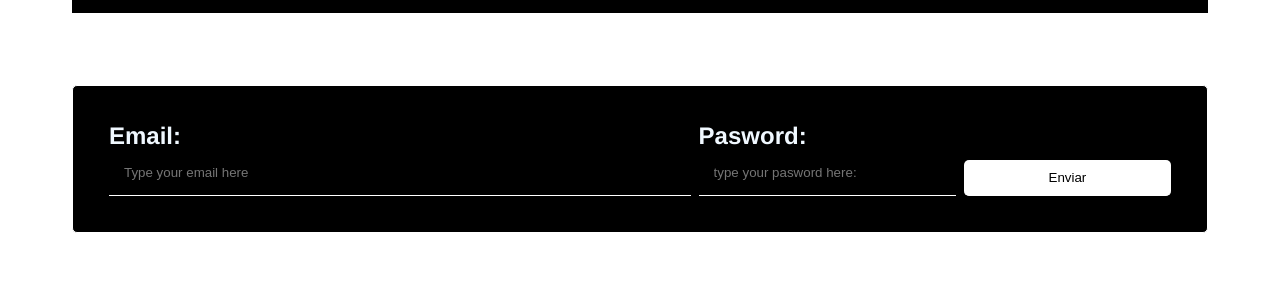
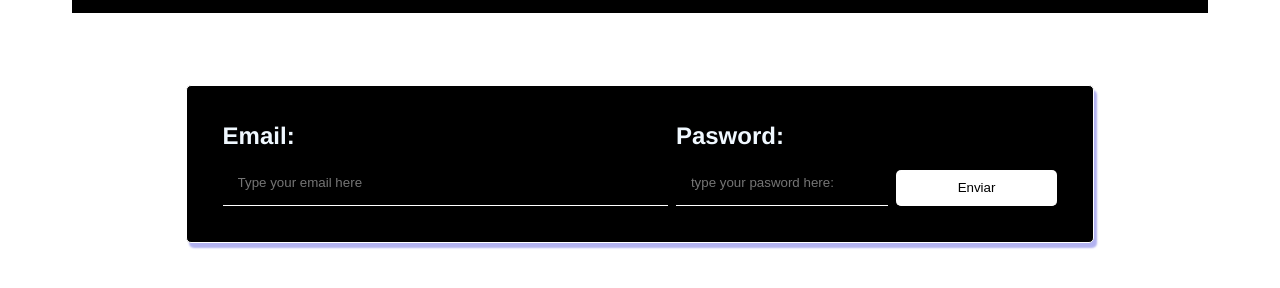
Before and after one commit to Sam01-maker/login-css, a plain HTML site: page index.html in a window 1280 px wide. Shown: the part 206-494 px from the top of the page. Drawn offline with Linux system fonts and the light colour scheme.

Commit message:
solucionar problema en fondo imput

```diff
--- a/login.css
+++ b/login.css
@@ -101,21 +101,24 @@ form{
     color: aliceblue;
     border: 1px solid white;
     border-radius: 5px;
+    width: 80%;
+    box-shadow: 3px 5px 2px rgb(178, 178, 240);
 }
 
 input{
    padding: 15px;
    width: 100%;
    background-color: black;
+   color: whitesmoke;
    border: none;
    border-bottom:1px solid white;
+   margin-top:10px;
 
 }
 
 .email{
     flex-grow: 3;
     flex-basis: 170px;
-
 
 }
 
@@ -131,7 +134,13 @@ input{
     padding: 10px;
     background-color: white;
     border-radius: 5px;
+    color:black;
 
+}
+
+.sumit:hover{
+    background-color:black;
+    color:white;
 }
 
 label{
```
